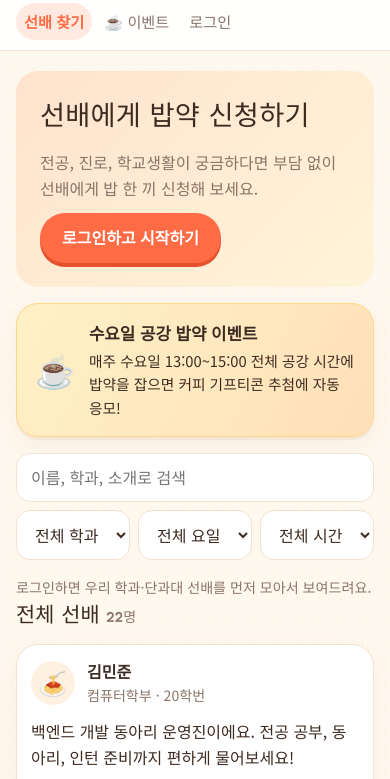
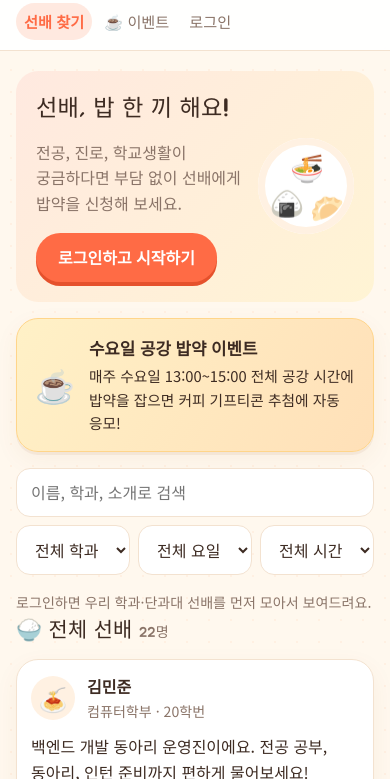
Before and after one commit to hwanheecho14/yummy_2, a plain HTML site: page index.html in a window 390 px wide. Shown: the part 51-830 px from the top of the page. Drawn offline with Linux system fonts and the light colour scheme.

Commit message:
style: 홈 상단에 음식 접시 일러스트와 섹션 아이콘 추가
- 접시 위 🍜🍙🥟가 천천히 떠오르는 작은 일러스트 (동작 줄이기 설정 시 멈춤)
- 문구를 '선배, 밥 한 끼 해요!'로 바꾸고 섹션 제목에 🍽️🥢🍚 아이콘
- 한국어 단어가 중간에서 줄바꿈되지 않도록 keep-all 적용

Co-Authored-By: Claude Opus 5.5 <noreply@anthropic.com>

```diff
--- a/css/style.css
+++ b/css/style.css
@@ -37,6 +37,7 @@ body {
   font-family: 'Noto Sans KR', 'Apple SD Gothic Neo', 'Malgun Gothic', system-ui, sans-serif;
   font-size: 16px;
   line-height: 1.6;
+  word-break: keep-all; /* 한국어 단어 중간에서 줄바꿈되지 않게 */
   -webkit-font-smoothing: antialiased;
 }
 
@@ -110,13 +111,34 @@ h2 { font-size: 1.3rem; margin: 0 0 8px; }
 }
 
 .hero {
-  padding: 24px;
+  display: flex;
+  align-items: center;
+  gap: 16px;
+  padding: 28px;
   margin-bottom: 16px;
   border-radius: var(--radius);
-  background: linear-gradient(135deg, #ffe3cf, #fff4d9);
+  background: linear-gradient(135deg, var(--primary-soft), var(--accent-soft));
 }
+.hero-copy { flex: 1; }
+.hero h1 { font-size: 2rem; }
 .hero p { color: var(--muted); margin: 0; }
-.hero-cta { margin-top: 12px !important; }
+.hero-cta { margin-top: 16px !important; }
+/* 접시 위에 음식이 동동 떠 있는 작은 일러스트 */
+.hero-plate {
+  position: relative;
+  flex: none;
+  width: 150px;
+  height: 150px;
+  border-radius: 50%;
+  background: var(--surface);
+  box-shadow: inset 0 0 0 10px var(--chip), var(--shadow);
+}
+.food { position: absolute; font-size: 2.6rem; animation: bob 3s ease-in-out infinite; }
+.food.f1 { left: 50px; top: 22px; }
+.food.f2 { left: 22px; top: 76px; animation-delay: 0.6s; }
+.food.f3 { left: 82px; top: 78px; animation-delay: 1.2s; }
+@keyframes bob { 50% { transform: translateY(-6px); } }
+@media (prefers-reduced-motion: reduce) { .food { animation: none; } }
 
 /* ---------- 필터 & 목록 ---------- */
 .filters { display: grid; grid-template-columns: 2fr 1fr 1fr 1fr; gap: 8px; margin-bottom: 16px; }
@@ -387,6 +409,13 @@ blockquote {
   .inline.two { flex-direction: column; align-items: stretch; }
   .date-row { grid-template-columns: 1fr 1.4fr; }
   .event-go { display: none; }
+  .hero { padding: 20px; }
+  .hero h1 { font-size: 1.45rem; }
+  .hero-plate { width: 96px; height: 96px; box-shadow: inset 0 0 0 7px var(--chip); }
+  .food { font-size: 1.7rem; }
+  .food.f1 { left: 32px; top: 12px; }
+  .food.f2 { left: 12px; top: 48px; }
+  .food.f3 { left: 52px; top: 50px; }
   .date-row select[name^='slot'] { grid-column: 1 / -1; }
   .card { padding: 14px; }
 }
--- a/index.html
+++ b/index.html
@@ -19,7 +19,7 @@
     </div>
   </header>
   <main id="app" class="container"></main>
-  <footer class="footer">데모 버전 · 모든 데이터는 이 브라우저에만 저장돼요.</footer>
+  <footer class="footer">오늘도 맛있는 밥약 되세요 🍚<br>데모 버전 · 모든 데이터는 이 브라우저에만 저장돼요.</footer>
   <div id="toast" role="status" aria-live="polite"></div>
   <script src="js/store.js"></script>
   <script src="js/app.js"></script>
--- a/js/app.js
+++ b/js/app.js
@@ -107,9 +107,14 @@
     const me = S.currentUser();
     return `
       <section class="hero">
-        <h1>선배에게 밥약 신청하기</h1>
-        <p>전공, 진로, 학교생활이 궁금하다면 부담 없이 선배에게 밥 한 끼 신청해 보세요.</p>
-        ${me ? '' : '<p class="hero-cta"><a class="btn" href="#/login">로그인하고 시작하기</a></p>'}
+        <div class="hero-copy">
+          <h1>선배, 밥 한 끼 해요!</h1>
+          <p>전공, 진로, 학교생활이 궁금하다면 부담 없이 선배에게 밥약을 신청해 보세요.</p>
+          ${me ? '' : '<p class="hero-cta"><a class="btn" href="#/login">로그인하고 시작하기</a></p>'}
+        </div>
+        <div class="hero-plate" aria-hidden="true">
+          <span class="food f1">🍜</span><span class="food f2">🍙</span><span class="food f3">🥟</span>
+        </div>
       </section>
       ${eventBanner()}
       <section class="filters" aria-label="검색 필터">
@@ -157,7 +162,7 @@
     if (!me) {
       box.innerHTML =
         '<p class="note login-hint">로그인하면 우리 학과·단과대 선배를 먼저 모아서 보여드려요.</p>' +
-        section('전체 선배', '', list, '', '');
+        section('🍚 전체 선배', '', list, '', '');
       return;
     }
     const myCollege = S.collegeOf(me.dept);
@@ -165,9 +170,9 @@
     const sameCollege = list.filter((x) => x.user.dept !== me.dept && myCollege && S.collegeOf(x.user.dept) === myCollege);
     const others = list.filter((x) => !sameDept.includes(x) && !sameCollege.includes(x));
     box.innerHTML =
-      section(`우리 학과 선배 · ${me.dept}`, '같은 학과 선배라 전공 이야기를 바로 나눌 수 있어요.', sameDept, '같은 학과', 'featured') +
-      section(`같은 단과대 선배 · ${myCollege}`, '', sameCollege, '같은 단과대', 'featured') +
-      section(sameDept.length || sameCollege.length ? '다른 학과 선배' : '전체 선배', '', others, '', '');
+      section(`🍽️ 우리 학과 선배 · ${me.dept}`, '같은 학과 선배라 전공 이야기를 바로 나눌 수 있어요.', sameDept, '같은 학과', 'featured') +
+      section(`🥢 같은 단과대 선배 · ${myCollege}`, '', sameCollege, '같은 단과대', 'featured') +
+      section(sameDept.length || sameCollege.length ? '🍚 다른 학과 선배' : '🍚 전체 선배', '', others, '', '');
   }
 
   // ---------- 선배 상세 + 신청 ----------
```
